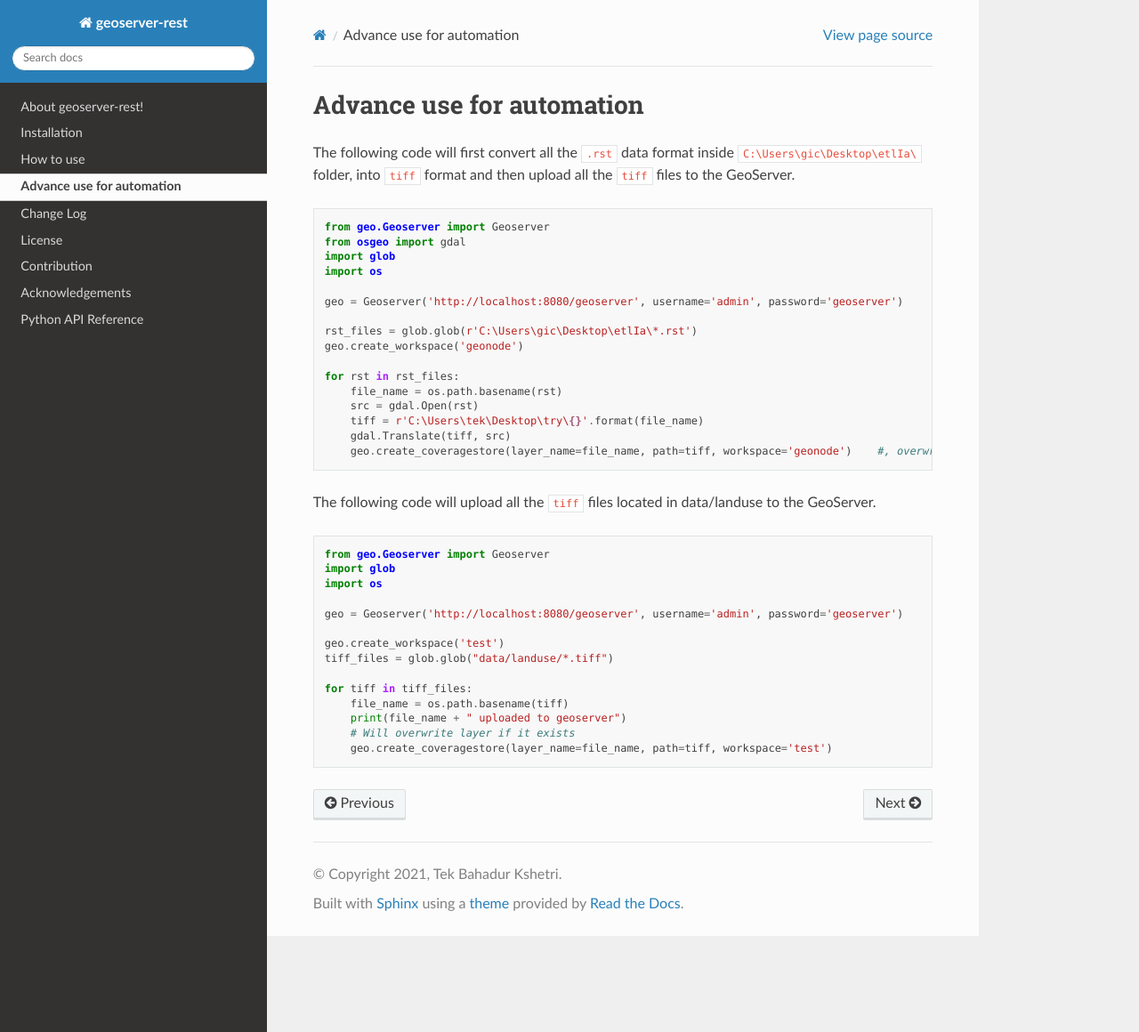
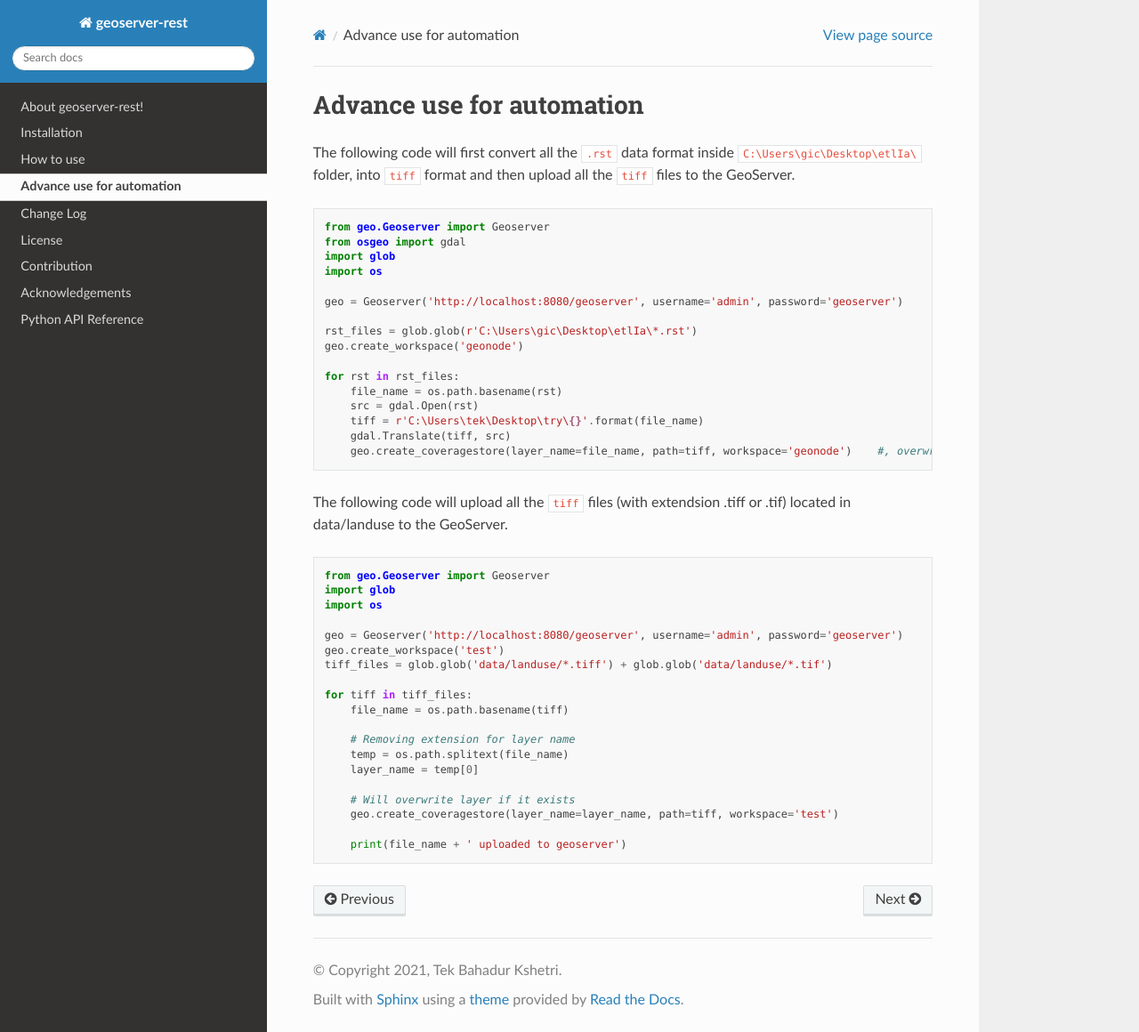
Before and after one commit to gicait/geoserver-rest, a Sphinx documentation site: the page built from docs/source/advance_use.rst, in a window 1280 px wide and 1160 px high. Shown: the whole window at 89% size. Built offline with Sphinx 7.4.7 and the Read the Docs theme 2.0.0, drawn with Linux system fonts in a browser that asks for light colours.

Commit message:
90: Example will now upload .tiff and .tif files and layer name doesnt have extension.

```diff
--- a/docs/source/advance_use.rst
+++ b/docs/source/advance_use.rst
@@ -24,7 +24,7 @@ The following code will first convert all the ``.rst`` data format inside ``C:\U
         geo.create_coveragestore(layer_name=file_name, path=tiff, workspace='geonode')    #, overwrite=True
 
 
-The following code will upload all the ``tiff`` files located in data/landuse to the GeoServer.
+The following code will upload all the ``tiff`` files (with extendsion .tiff or .tif) located in data/landuse to the GeoServer.
 
 
 .. code-block:: python3
@@ -34,12 +34,17 @@ The following code will upload all the ``tiff`` files located in data/landuse to
     import os
 
     geo = Geoserver('http://localhost:8080/geoserver', username='admin', password='geoserver')
-
     geo.create_workspace('test')
-    tiff_files = glob.glob("data/landuse/*.tiff")
+    tiff_files = glob.glob('data/landuse/*.tiff') + glob.glob('data/landuse/*.tif')
 
     for tiff in tiff_files:
         file_name = os.path.basename(tiff)
-        print(file_name + " uploaded to geoserver")
+
+        # Removing extension for layer name
+        temp = os.path.splitext(file_name)
+        layer_name = temp[0]
+
         # Will overwrite layer if it exists
-        geo.create_coveragestore(layer_name=file_name, path=tiff, workspace='test')
+        geo.create_coveragestore(layer_name=layer_name, path=tiff, workspace='test')
+
+        print(file_name + ' uploaded to geoserver')
```
